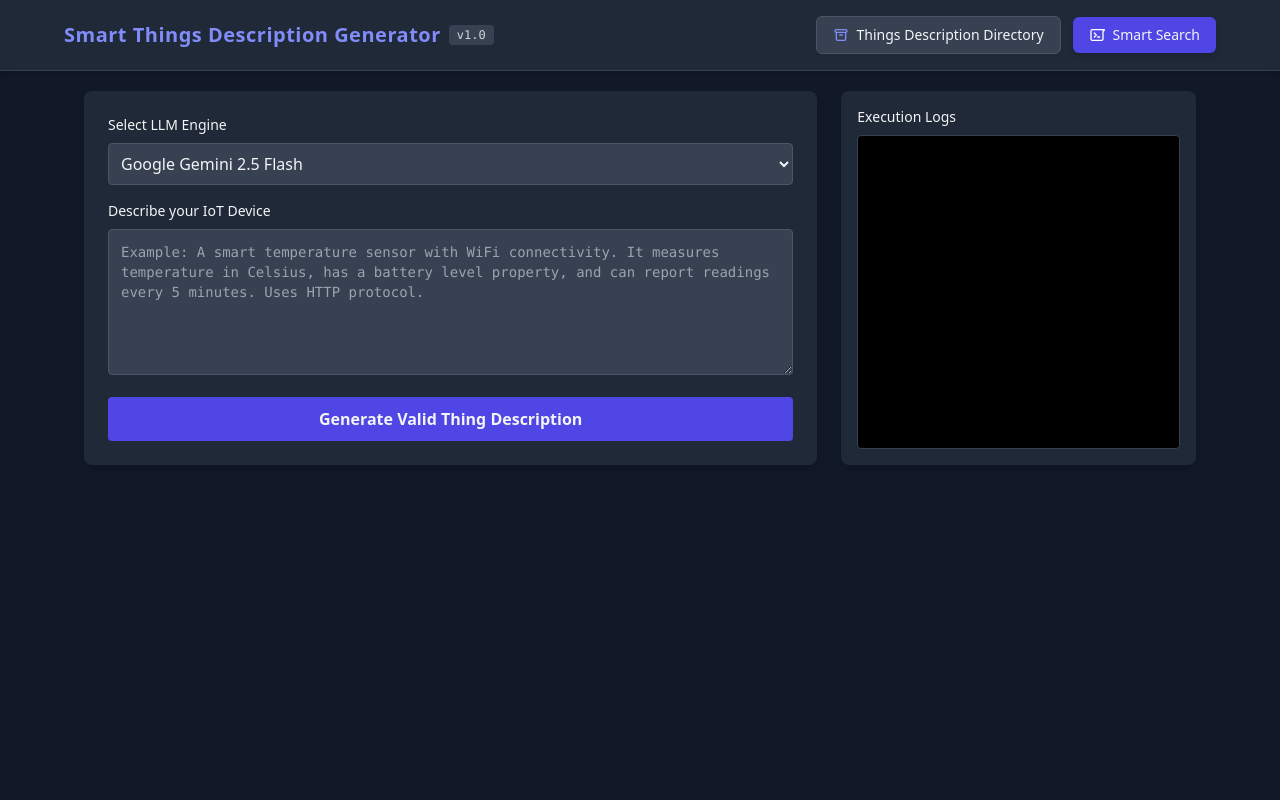
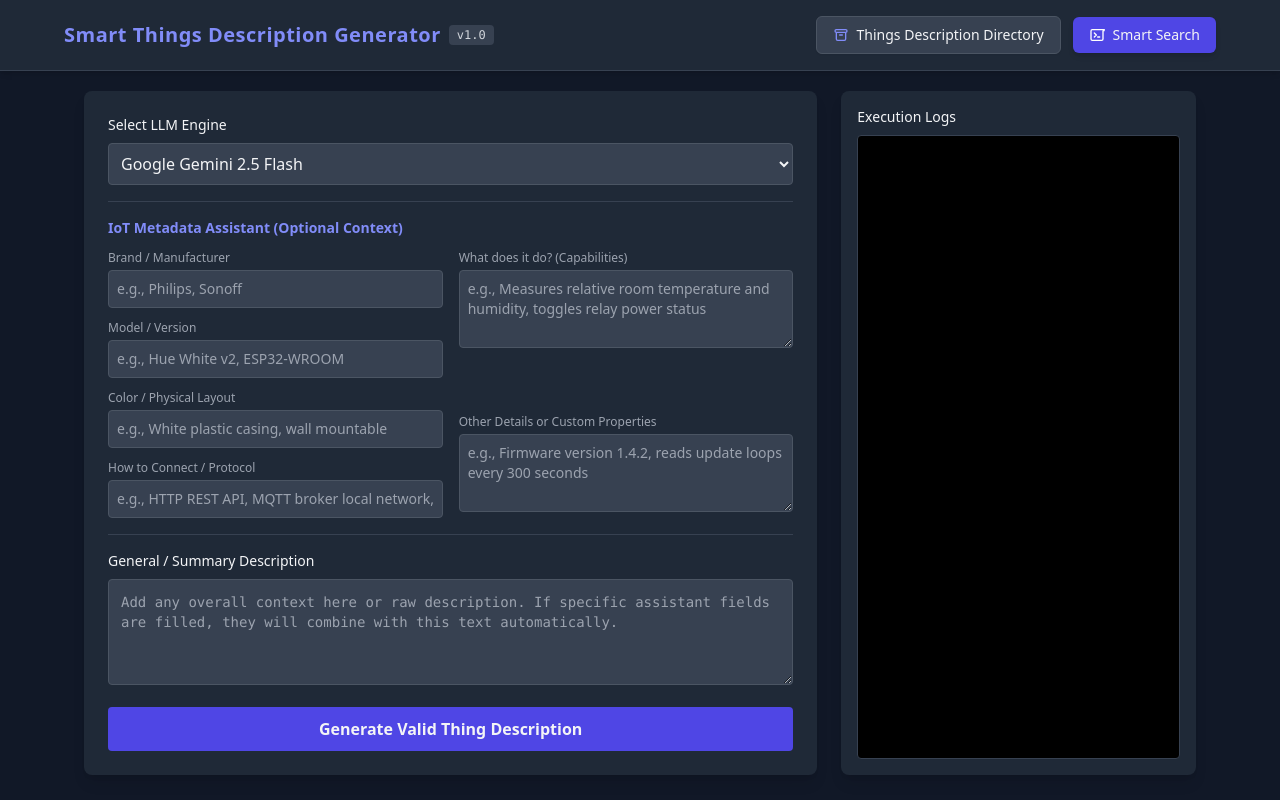
Before and after one commit to Bilal-Belli/Smart-WoT-TD-Generator, a website: page static/index.html in a window 1280 px wide. Drawn offline with nearby package versions, Linux system fonts and the light colour scheme.

Commit message:
[+] added some fields to assist and enrich the generation of TDs

```diff
--- a/static/index.html
+++ b/static/index.html
@@ -46,23 +46,72 @@
                             <option value="ollama">Ollama (llama3.1)</option>
                         </select>
                     </div>
+
+                    <hr class="border-gray-700 my-2">
+
                     <div>
-                        <label class="block text-sm font-medium mb-2">Describe your IoT Device</label>
-                        <textarea id="prompt" rows="6"
+                        <span class="block text-sm font-semibold text-indigo-400 mb-3">IoT Metadata Assistant (Optional Context)</span>
+                        <div class="grid grid-cols-1 md:grid-cols-2 gap-4">
+                            <div class="space-y-3">
+                                <div>
+                                    <label class="block text-xs font-medium text-gray-400 mb-1">Brand / Manufacturer</label>
+                                    <input type="text" id="assist-brand" placeholder="e.g., Philips, Sonoff"
+                                        class="w-full bg-gray-700 p-2 rounded border border-gray-600 focus:outline-indigo-500 text-sm">
+                                </div>
+                                <div>
+                                    <label class="block text-xs font-medium text-gray-400 mb-1">Model / Version</label>
+                                    <input type="text" id="assist-model" placeholder="e.g., Hue White v2, ESP32-WROOM"
+                                        class="w-full bg-gray-700 p-2 rounded border border-gray-600 focus:outline-indigo-500 text-sm">
+                                </div>
+                                <div>
+                                    <label class="block text-xs font-medium text-gray-400 mb-1">Color / Physical Layout</label>
+                                    <input type="text" id="assist-color" placeholder="e.g., White plastic casing, wall mountable"
+                                        class="w-full bg-gray-700 p-2 rounded border border-gray-600 focus:outline-indigo-500 text-sm">
+                                </div>
+                                <div>
+                                    <label class="block text-xs font-medium text-gray-400 mb-1">How to Connect / Protocol</label>
+                                    <input type="text" id="assist-conn" placeholder="e.g., HTTP REST API, MQTT broker local network, CoAP"
+                                        class="w-full bg-gray-700 p-2 rounded border border-gray-600 focus:outline-indigo-500 text-sm">
+                                </div>
+                            </div>
+
+                            <div class="space-y-3 flex flex-col justify-between">
+                                <div>
+                                    <label class="block text-xs font-medium text-gray-400 mb-1">What does it do? (Capabilities)</label>
+                                    <textarea id="assist-action" rows="3" placeholder="e.g., Measures relative room temperature and humidity, toggles relay power status"
+                                        class="w-full bg-gray-700 p-2 rounded border border-gray-600 focus:outline-indigo-500 text-sm"></textarea>
+                                </div>
+                                <div>
+                                    <label class="block text-xs font-medium text-gray-400 mb-1">Other Details or Custom Properties</label>
+                                    <textarea id="assist-other" rows="3" placeholder="e.g., Firmware version 1.4.2, reads update loops every 300 seconds"
+                                        class="w-full bg-gray-700 p-2 rounded border border-gray-600 focus:outline-indigo-500 text-sm"></textarea>
+                                </div>
+                            </div>
+                        </div>
+                    </div>
+
+                    <hr class="border-gray-700 my-2">
+
+                    <div>
+                        <label class="block text-sm font-medium mb-2">General / Summary Description</label>
+                        <textarea id="prompt" rows="4"
                             class="w-full bg-gray-700 p-3 rounded border border-gray-600 focus:outline-indigo-500 text-sm font-mono"
-                            placeholder="Example: A smart temperature sensor with WiFi connectivity. It measures temperature in Celsius, has a battery level property, and can report readings every 5 minutes. Uses HTTP protocol."></textarea>
+                            placeholder="Add any overall context here or raw description. If specific assistant fields are filled, they will combine with this text automatically."></textarea>
                     </div>
+
                     <button id="runBtn" onclick="generate()"
                         class="w-full bg-indigo-600 hover:bg-indigo-500 py-2.5 rounded font-bold transition-all transform hover:scale-[1.02]">
                         Generate Valid Thing Description
                     </button>
                 </div>
+
                 <div class="bg-gray-800 p-4 rounded-lg shadow-lg flex flex-col lg:col-span-1">
                     <label class="block text-sm font-medium mb-2">Execution Logs</label>
-                    <div id="logs" class="flex-1 bg-black p-3 rounded border border-gray-700 font-mono text-xs overflow-y-auto space-y-1 text-green-400">
+                    <div id="logs" class="flex-1 bg-black p-3 rounded border border-gray-700 font-mono text-xs overflow-y-auto space-y-1 text-green-400 min-h-[250px]">
                     </div>
                 </div>
             </div>
+
             <div id="outputContainer" class="hidden bg-gray-800 p-6 rounded-lg shadow-lg space-y-3">
                 <div class="flex items-center gap-2">
                     <div class="w-3 h-3 bg-green-500 rounded-full animate-pulse"></div>
@@ -79,11 +128,31 @@
                 const logsDiv = document.getElementById('logs');
                 const outContainer = document.getElementById('outputContainer');
                 const outCode = document.getElementById('outputCode');
-                const prompt = document.getElementById('prompt').value;
                 const model = document.getElementById('model').value;
 
-                if (!prompt.trim()) {
-                    alert('Please describe your device first!');
+                // Extract value variables from UI fields
+                const brand = document.getElementById('assist-brand').value.trim();
+                const deviceModel = document.getElementById('assist-model').value.trim();
+                const color = document.getElementById('assist-color').value.trim();
+                const connection = document.getElementById('assist-conn').value.trim();
+                const capabilities = document.getElementById('assist-action').value.trim();
+                const other = document.getElementById('assist-other').value.trim();
+                const generalPrompt = document.getElementById('prompt').value.trim();
+
+                // Build a combined structured context payload
+                let compiledDescription = "";
+
+                if (brand) compiledDescription += `Brand/Manufacturer: ${brand}\n`;
+                if (deviceModel) compiledDescription += `Model/Version: ${deviceModel}\n`;
+                if (color) compiledDescription += `Physical Color/Appearance: ${color}\n`;
+                if (connection) compiledDescription += `Connection Type/Protocols: ${connection}\n`;
+                if (capabilities) compiledDescription += `Capabilities/Actions: ${capabilities}\n`;
+                if (other) compiledDescription += `Other Technical Details: ${other}\n`;
+                if (generalPrompt) compiledDescription += `General Overview: ${generalPrompt}\n`;
+
+                // Validation safeguard: check if user provided *anything* at all
+                if (!compiledDescription.trim()) {
+                    alert('Please provide some information about your device via either the metadata fields or the general description!');
                     return;
                 }
 
@@ -96,7 +165,8 @@
                     const res = await fetch('/api/generate', {
                         method: 'POST',
                         headers: { 'Content-Type': 'application/json' },
-                        body: JSON.stringify({ prompt, model })
+                        // Sending the merged details as a clean, unified 'prompt' property
+                        body: JSON.stringify({ prompt: compiledDescription.trim(), model })
                     });
                     const data = await res.json();
 
```
